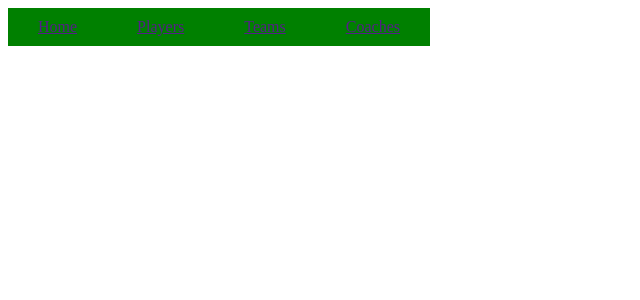
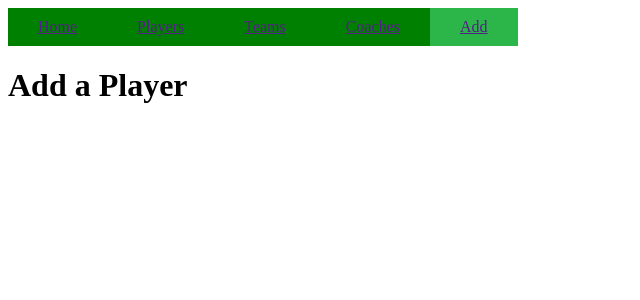
Before and after one commit to Reked37/Football-Project, a React (Create React App) app in the folder client/: page /add in a window 1280 px wide. Shown: the top 300 px of the page, without its empty margins (0-640 px from the left). Built offline with nearby package versions, Linux system fonts and the light colour scheme; no server answers.

Commit message:
added an Add.js file

```diff
--- a/client/package.json
+++ b/client/package.json
@@ -7,6 +7,7 @@
     "@testing-library/jest-dom": "^5.17.0",
     "@testing-library/react": "^13.4.0",
     "@testing-library/user-event": "^13.5.0",
+    "formik": "^2.4.5",
     "react": "^18.2.0",
     "react-dom": "^18.2.0",
     "react-router-dom": "^6.14.1",
--- /dev/null
+++ b/client/src/components/Add.js
@@ -0,0 +1,16 @@
+import React, {useState} from 'react'
+import {useFormik} from 'formik'
+
+function Add(){
+    const [addPlayer, setAddPlayer]=useState(true)
+    const [addCoach, setAddCoach]=useState(false)
+    const [addTeam, setAddTeam]=useState(false)
+
+    return(
+        <div>
+            <h1>Add a Player</h1>
+        </div>
+    )
+}
+
+export default Add
--- a/client/src/components/App.js
+++ b/client/src/components/App.js
@@ -5,6 +5,7 @@ import PlayersContainer from "./PlayersContainer";
 import NavBar from "./NavBar";
 import TeamsContainer from "./TeamsContainer";
 import CoachesContainer from "./CoachesContainer";
+import Add from "./Add"
 
 function App() {
   const [players, setPlayers]=useState([])
@@ -33,10 +34,10 @@ function App() {
       <NavBar />
       <Routes>
         <Route path="/" element={<Home />}></Route>
-        {/* <Route path='/players/:id' element={<Players players={players} />}></Route> */}
         <Route path="/players" element={<PlayersContainer players={players} />}></Route>
         <Route path="/coaches" element={<CoachesContainer coaches={coaches}/>}></Route>
         <Route path="/teams" element={<TeamsContainer teams={teams}/>}></Route>
+        <Route path="/add" element={<Add />}></Route>
       </Routes>
     </div>
   );
--- a/client/src/components/Coach.js
+++ b/client/src/components/Coach.js
@@ -1,7 +1,7 @@
 import React from "react"
 
 
-function Coaches({passCoach}){
+function Coach({passCoach}){
     console.log(passCoach)
     const {name, coaching_position}=passCoach
     return (
@@ -15,4 +15,4 @@ function Coaches({passCoach}){
 
 
 
-export default Coaches
+export default Coach
--- a/client/src/components/CoachesContainer.js
+++ b/client/src/components/CoachesContainer.js
@@ -1,7 +1,7 @@
 import React from "react"
 import Coach from "./Coach"
 
-function CoachesContainer({coaches}){
+function coachesContainer({coaches}){
     console.log(coaches)
     const displayCoaches=coaches.map(coach=>{
         return <Coach passCoach={coach} key={coach.id}/>
@@ -14,4 +14,4 @@ function CoachesContainer({coaches}){
         </div>
     )}
 
-export default CoachesContainer
+export default coachesContainer
--- a/client/src/components/NavBar.js
+++ b/client/src/components/NavBar.js
@@ -9,6 +9,7 @@ function Navbar(){
             <NavLink to="/players" >Players</NavLink>
             <NavLink to="/teams" >Teams</NavLink>
             <NavLink to="/coaches" >Coaches</NavLink>
+            <NavLink to="/add" >Add</NavLink>
         </div>
     )
 }
--- a/client/src/components/Player.js
+++ b/client/src/components/Player.js
@@ -1,12 +1,11 @@
 import React from 'react'
 
 function Player({passPlayer}){
-    const {name, jersey_number, team }=passPlayer
+    const {name, jersey_number }=passPlayer
     return(
         <div>
             <h3>Name: {name}</h3>
             <h3>#{jersey_number}</h3>
-            {/* <h3>Team: {team}</h3> */}
         </div>
     )
 }
--- a/client/src/components/Team.js
+++ b/client/src/components/Team.js
@@ -3,7 +3,7 @@ import React from "react"
 
 function Team({passTeam}){
     console.log(passTeam)
-    const {name, mascot, player_id, coach_id}=passTeam
+    const {name, mascot}=passTeam
     return (
         <div>
             <h3>Team Name: {name}</h3>
```
Also changed, not shown: 1 other file (tests, documents, lock files or other folders).
